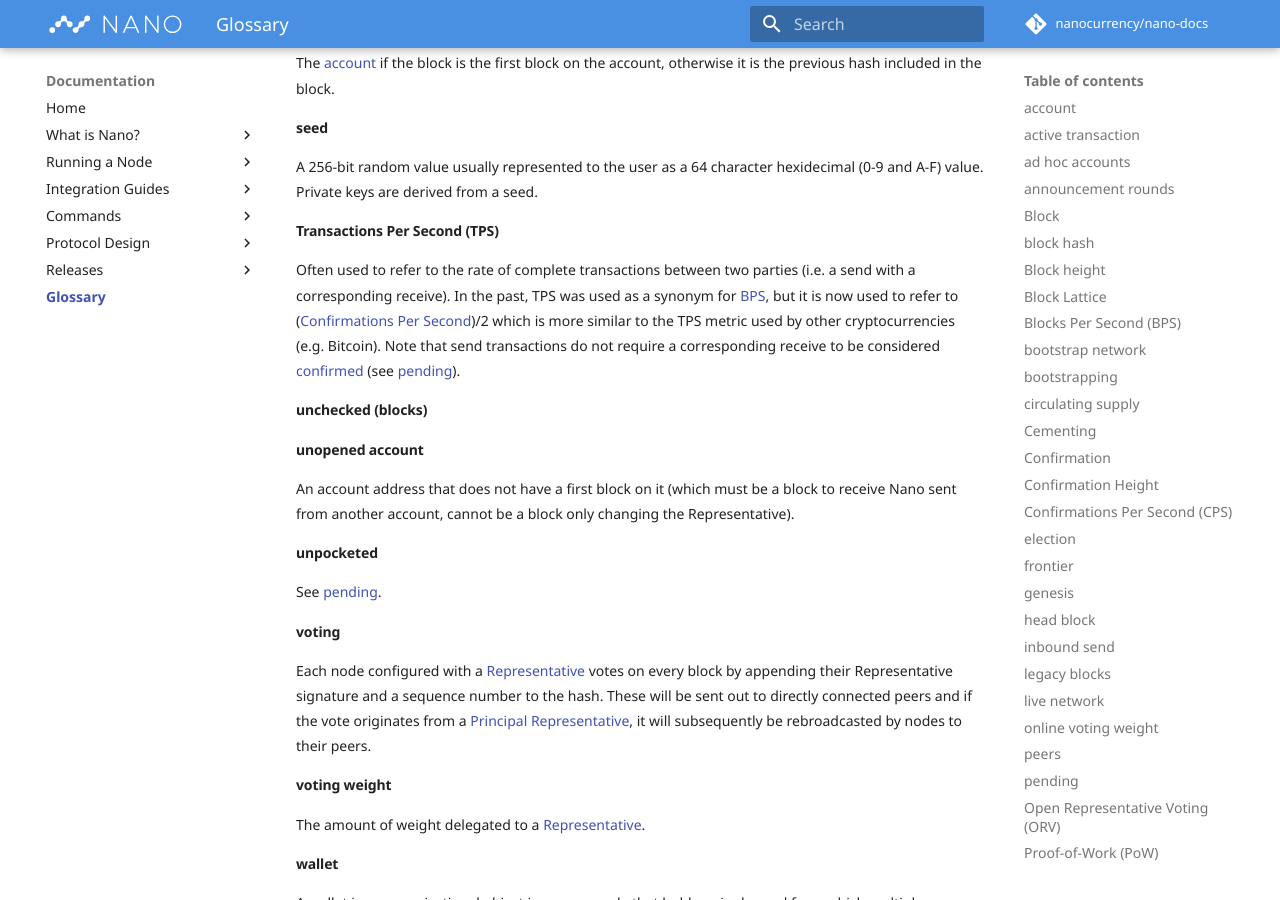
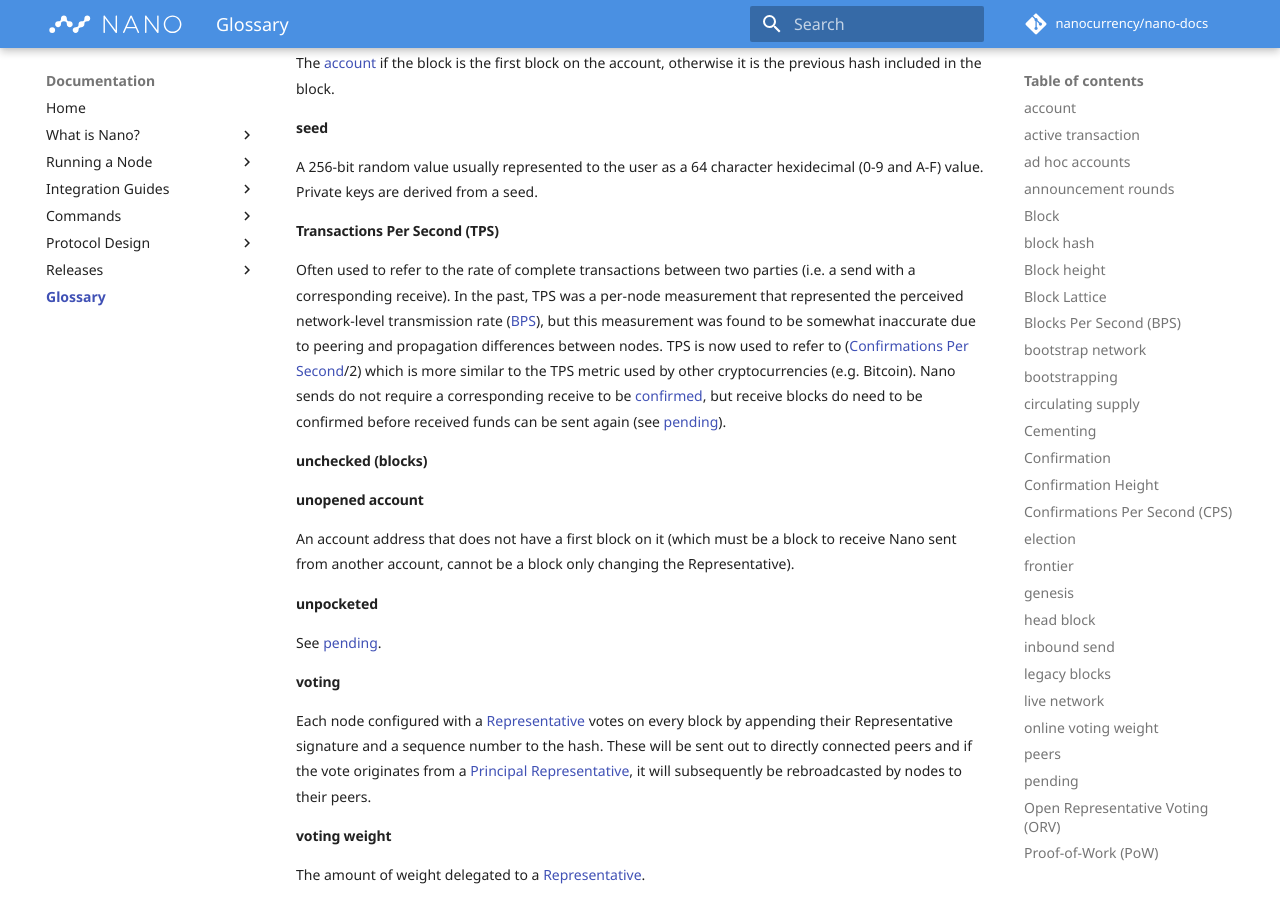
Before and after one commit to nanocurrency/nano-docs, an MkDocs documentation site: the page built from docs/glossary.md, in a window 1280 px wide and 900 px high, scrolled down 3517 px. Built offline with MkDocs 1.6.1 and Material for MkDocs 9.7.7, drawn with Linux system fonts in a browser that asks for light colours; formulas are drawn with MathJax 3; comment, search, counter and statistics services are not loaded.

Commit message:
Update the glossary.md TPS definition (#122)
* Update glossary.md

Updating the historical TPS definition to be more accurate

* Update glossary.md

Editing TPS for clarity

* Update glossary.md

Updating TPS language for consistency

```diff
--- a/docs/glossary.md
+++ b/docs/glossary.md
@@ -96,7 +96,7 @@
 A 256-bit random value usually represented to the user as a 64 character hexidecimal (0-9 and A-F) value. Private keys are derived from a seed.
 
 #### Transactions Per Second (TPS)
-Often used to refer to the rate of complete transactions between two parties (i.e. a send with a corresponding receive). In the past, TPS was used as a synonym for [BPS](#blocks-per-second-bps), but it is now used to refer to ([Confirmations Per Second](#confirmations-per-second-cps))/2 which is more similar to the TPS metric used by other cryptocurrencies (e.g. Bitcoin). Note that send transactions do not require a corresponding receive to be considered [confirmed](#confirmation) (see [pending](#pending)).
+Often used to refer to the rate of complete transactions between two parties (i.e. a send with a corresponding receive). In the past, TPS was a per-node measurement that represented the perceived network-level transmission rate ([BPS](#blocks-per-second-bps)), but this measurement was found to be somewhat inaccurate due to peering and propagation differences between nodes. TPS is now used to refer to ([Confirmations Per Second](#confirmations-per-second-cps)/2) which is more similar to the TPS metric used by other cryptocurrencies (e.g. Bitcoin). Nano sends do not require a corresponding receive to be [confirmed](#confirmation), but receive blocks do need to be confirmed before received funds can be sent again (see [pending](#pending)).
 
 #### unchecked (blocks)
 
```
